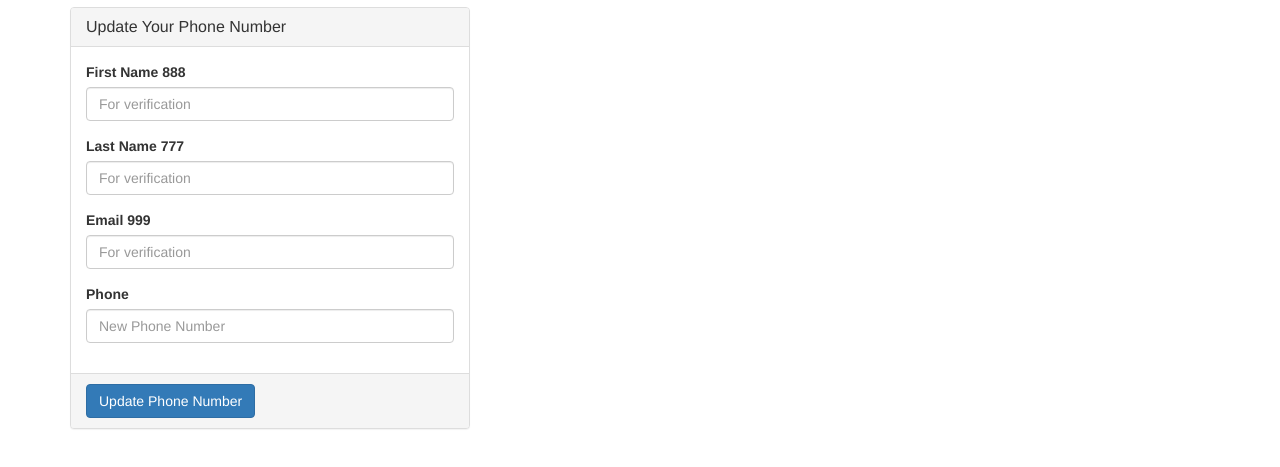
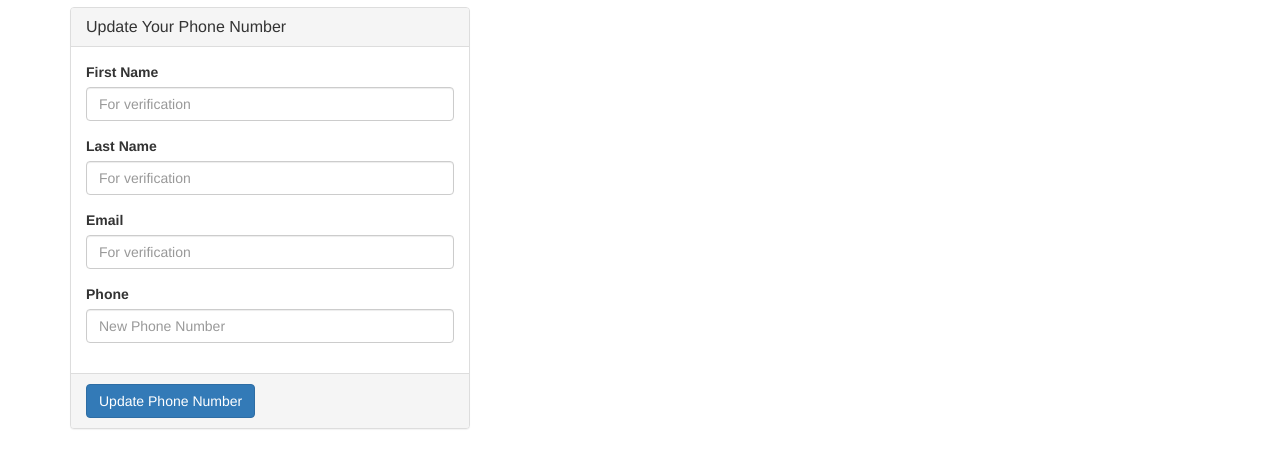
Before and after one commit to krunalpala/phonechangekrunal, a website: page public/index.html in a window 1280 px wide. Shown: the part 53-520 px from the top of the page. Drawn offline with nearby package versions, Linux system fonts and the light colour scheme.

Commit message:
Update index.html

```diff
--- a/public/index.html
+++ b/public/index.html
@@ -80,15 +80,15 @@
                 </div>
                 <div class="panel-body">
                     <div class="form-group">
-                        <label for="firstName">First Name 888</label>
+                        <label for="firstName">First Name</label>
                         <input type="text" class="form-control" id="firstName" placeholder="For verification" required>
                     </div>
                     <div class="form-group">
-                        <label for="lastName">Last Name 777</label>
+                        <label for="lastName">Last Name</label>
                         <input type="text" class="form-control" id="lastName" placeholder="For verification" required>
                     </div>
                     <div class="form-group">
-                        <label for="email">Email 999 </label>
+                        <label for="email">Email</label>
                         <input type="email" class="form-control" id="email" placeholder="For verification" required>
                     </div>
                     <div class="form-group">
```
